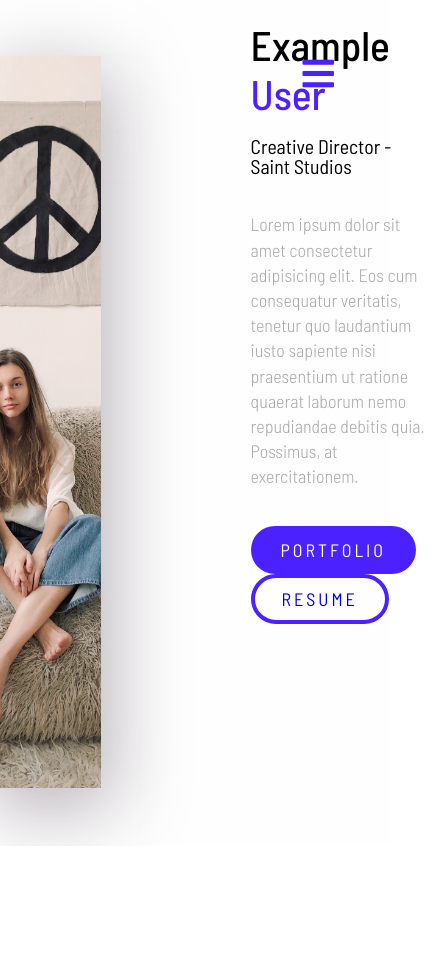
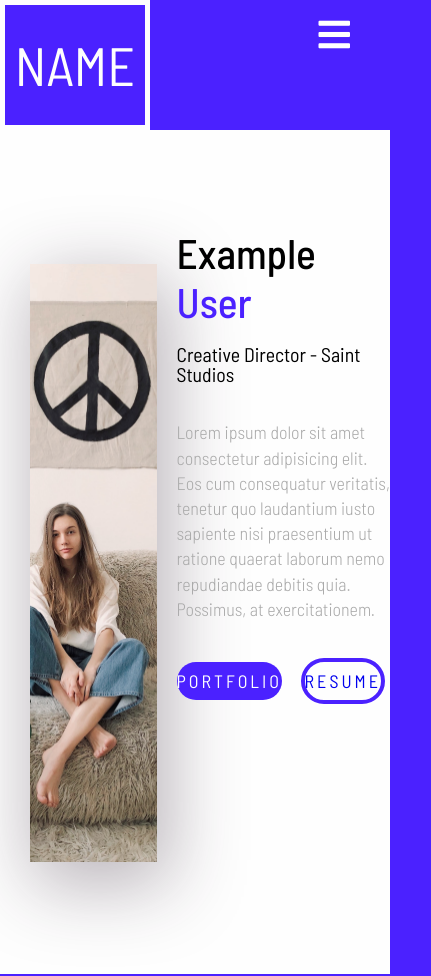
Before and after one commit to MohsAkhtar/personal_portfolio, a website with bundled scripts: page src/index.html in a window 390 px wide. Shown: the whole page, 431 px wide, since content can reach past the window. Before the commit the page ends 846 px from the top, so only its background shows below. Built offline with nearby package versions, Linux system fonts and the light colour scheme.

Commit message:
Added responsiveness to small screens. Have not done landscape mode yet.

```diff
--- a/src/scss/_home.scss
+++ b/src/scss/_home.scss
@@ -105,13 +105,48 @@
 }
 
 // Extra small devices (portrait phones, less than 576px)
-// No media query for `xs` since this is the default in Bootstrap
+// Extra small devices (portrait phones, less than 576px)
+@media (max-width: 575.98px) {
+  .home {
+    .menu-icon {
+      top: -3px;
+      right: 20px;
+      color: #fff;
+      .fas {
+        color: #fff;
+      }
+    }
+    .info-section {
+      padding: 0;
+      position: static;
+    }
+    .info-box {
+      display: none;
+    }
+    .content-area {
+      margin-left: 0;
+      width: 100%;
+      padding: 20% 10px 0;
+      .img-container {
+        padding: 56px 20px 0;
+        .user-img {
+          position: static;
+          width: 100%;
+        }
+      }
+      .profile-section {
+        width: 55%;
+      }
+
+      .btn {
+        padding: 10px 0;
+      }
+    }
+  }
+}
 
 // Small devices (landscape phones, 576px and up)
 @media (min-width: 576px) and (max-width: 767.98px) {
-  body {
-    background: red;
-  }
   .home {
     .content-area {
       .img-container {
@@ -131,9 +166,6 @@
 
 // Medium devices (tablets, 768px and up)
 @media (min-width: 768px) and (max-width: 991.98px) {
-  body {
-    background: blue;
-  }
   .home {
     .content-area {
       .img-container {
@@ -153,9 +185,6 @@
 
 // Large devices (desktops, 992px and up)
 @media (min-width: 992px) and (max-width: 1199.98px) {
-  body {
-    background: green;
-  }
   .home {
     .content-area {
       .profile-section {
@@ -168,7 +197,4 @@
 
 // Extra large devices (large desktops, 1200px and up)
 @media (min-width: 1200px) {
-  body {
-    background: black;
-  }
 }
--- a/src/scss/main.scss
+++ b/src/scss/main.scss
@@ -10,7 +10,7 @@
 
 html,
 body {
-  //background: $colour1;
+  background: $colour1;
   font-size: 18px;
   font-family: "Barlow Semi Condensed", sans-serif;
   height: 100%;
```
Also changed, not shown: 2 other files.
